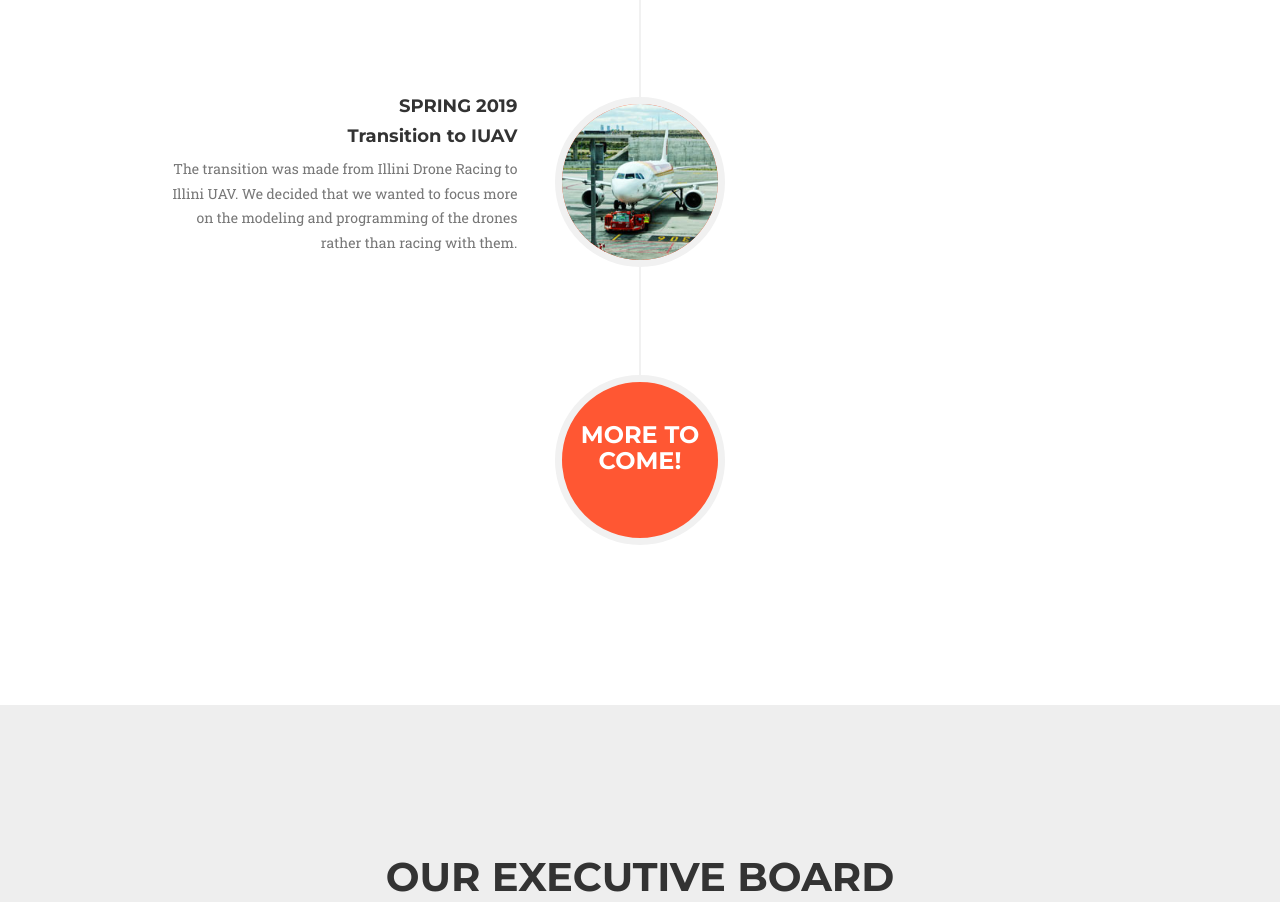
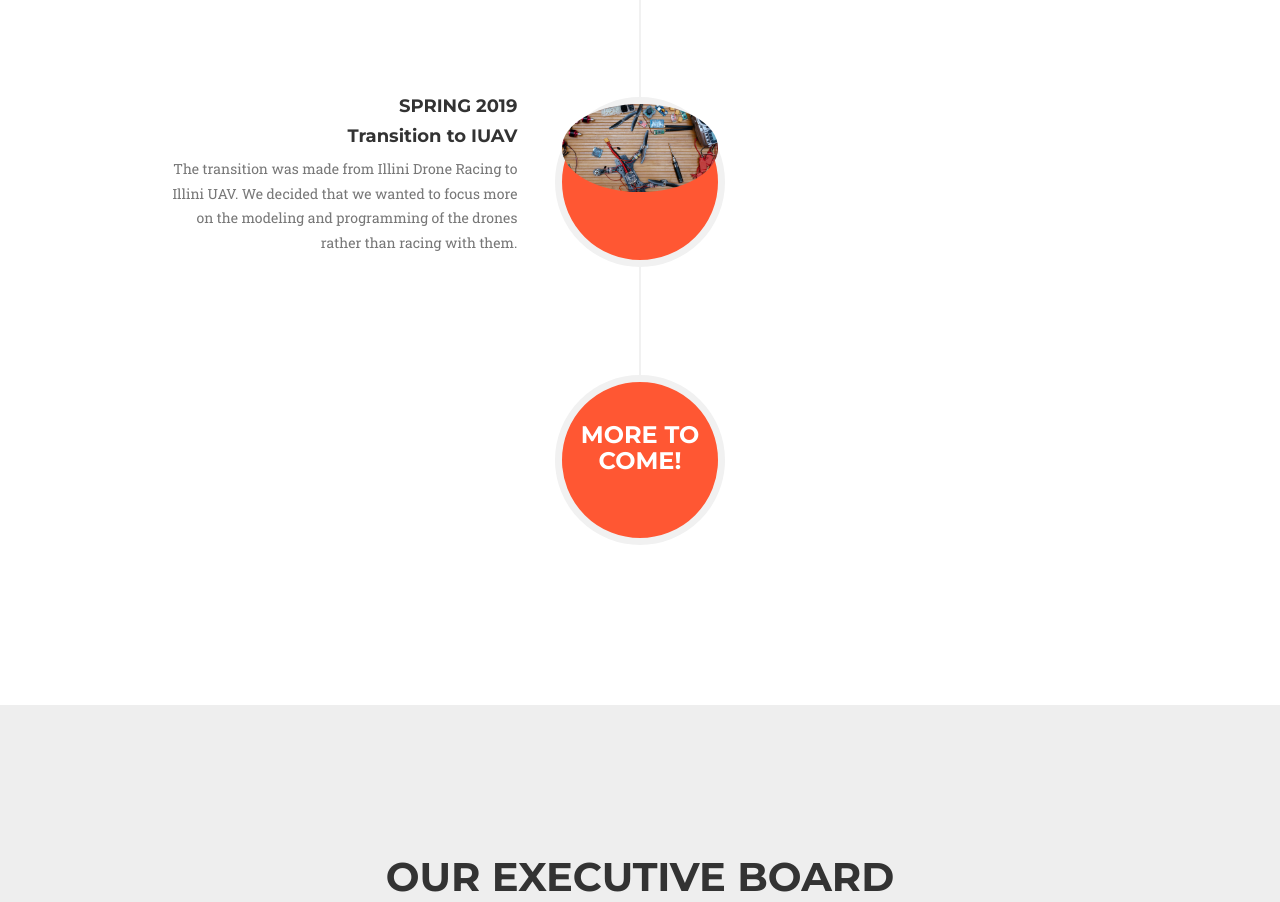
Before and after one commit to IlliniUAV/IlliniUAV.github.io, a website: page index.html in a window 1280 px wide. Shown: the part 3597-4499 px from the top of the page. Drawn offline with nearby package versions, Linux system fonts and the light colour scheme; a web font is replaced by a local one.

Commit message:
Changed spring 2019 about image

```diff
--- a/index.html
+++ b/index.html
@@ -211,7 +211,7 @@
                         </li>
                         <li class="timeline">
                             <div class="timeline-image">
-                                <img class="img-circle img-responsive" src="img/about/2.jpg" alt="">
+                                <img class="img-circle img-responsive" src="img/about/Drone Building.jpg" alt="">
                             </div>
                             <div class="timeline-panel">
                                 <div class="timeline-heading">
```
